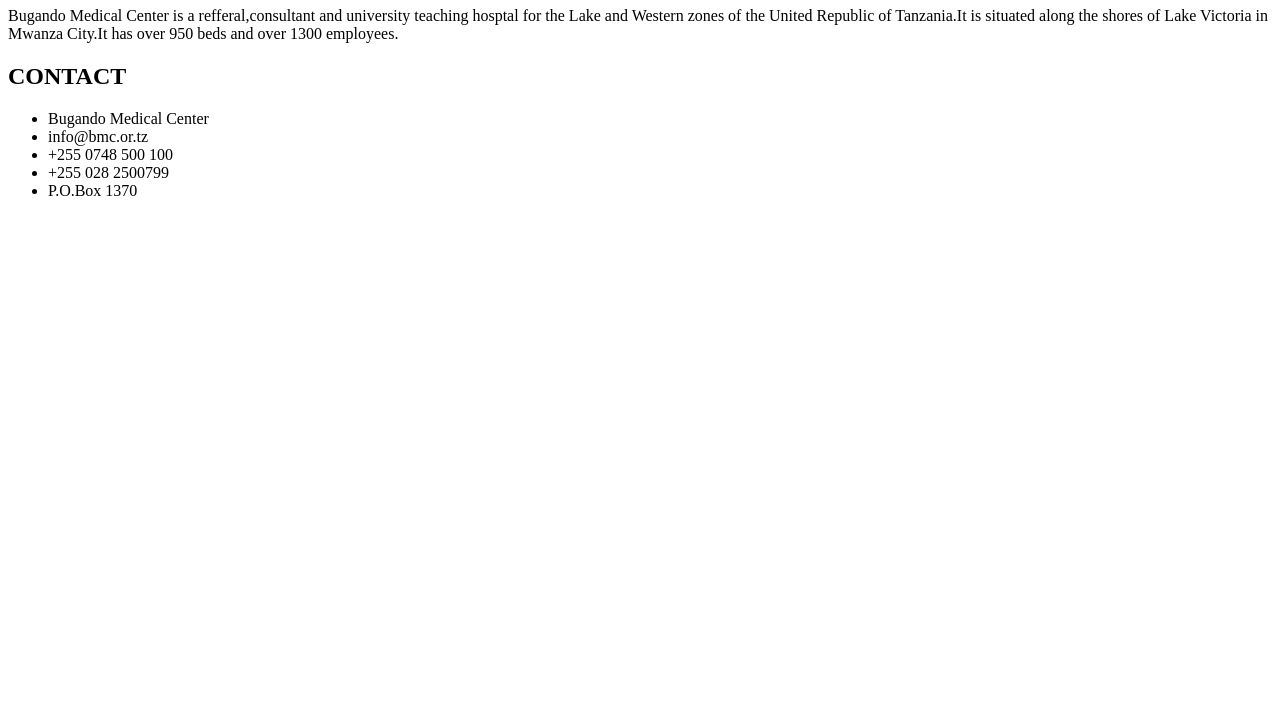
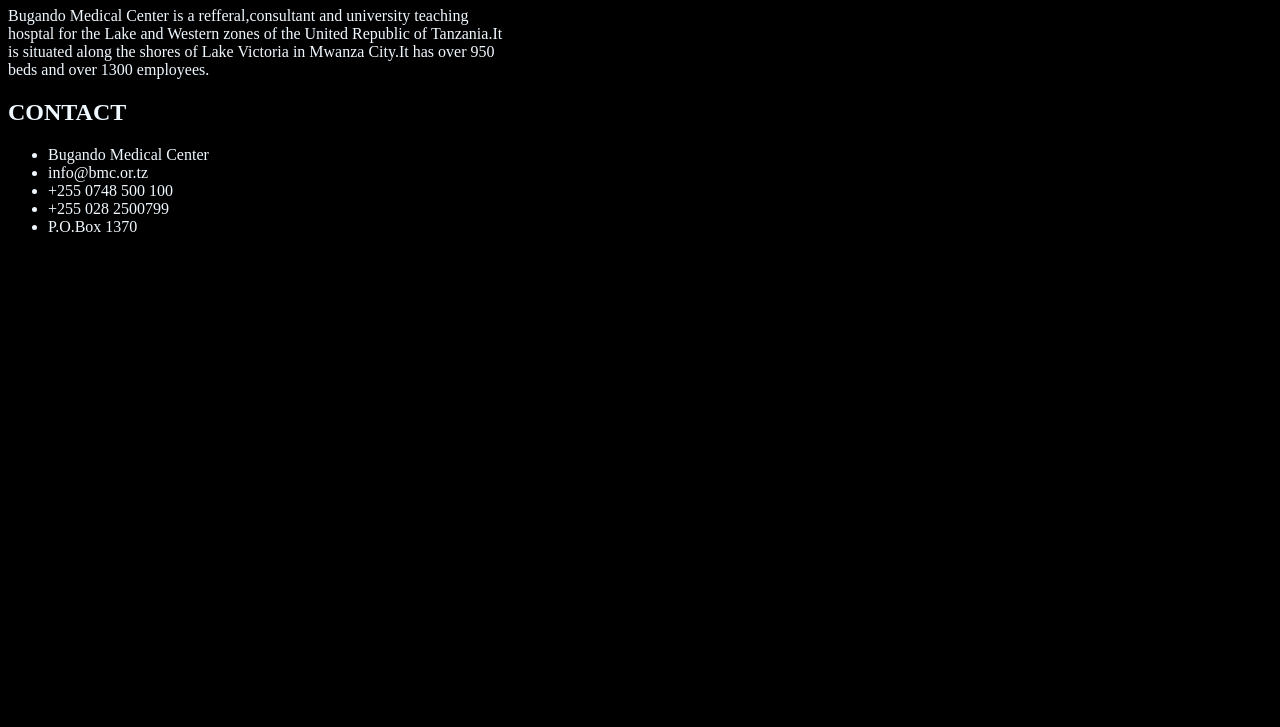
Before and after one commit to shunnaissa-pixel/PROJECT-01, a plain HTML site: page about.html in a window 1280 px wide. Shown: the part 73-800 px from the top of the page. Drawn offline with Linux system fonts and the light colour scheme.

Commit message:
updated background-color

```diff
--- a/about.html
+++ b/about.html
@@ -4,6 +4,13 @@
     <meta charset="UTF-8">
     <meta name="viewport" content="width=device-width, initial-scale=1.0">
     <title>About page</title>
+    <style>
+        body{
+            background-color: black;
+            color: aliceblue;
+            width: 500px;
+        }
+    </style>
 </head>
 <body>
     <h1>BUGANDO MEDICAL CENTER</h1>
```
